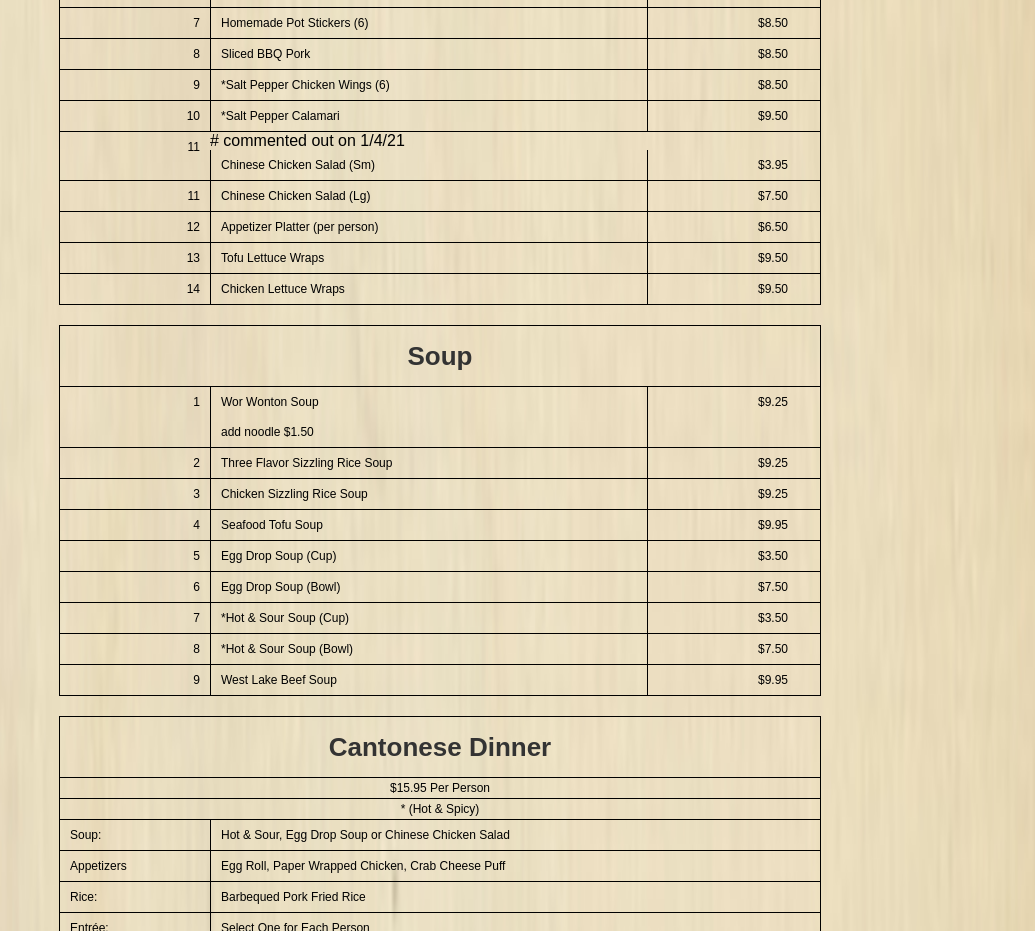
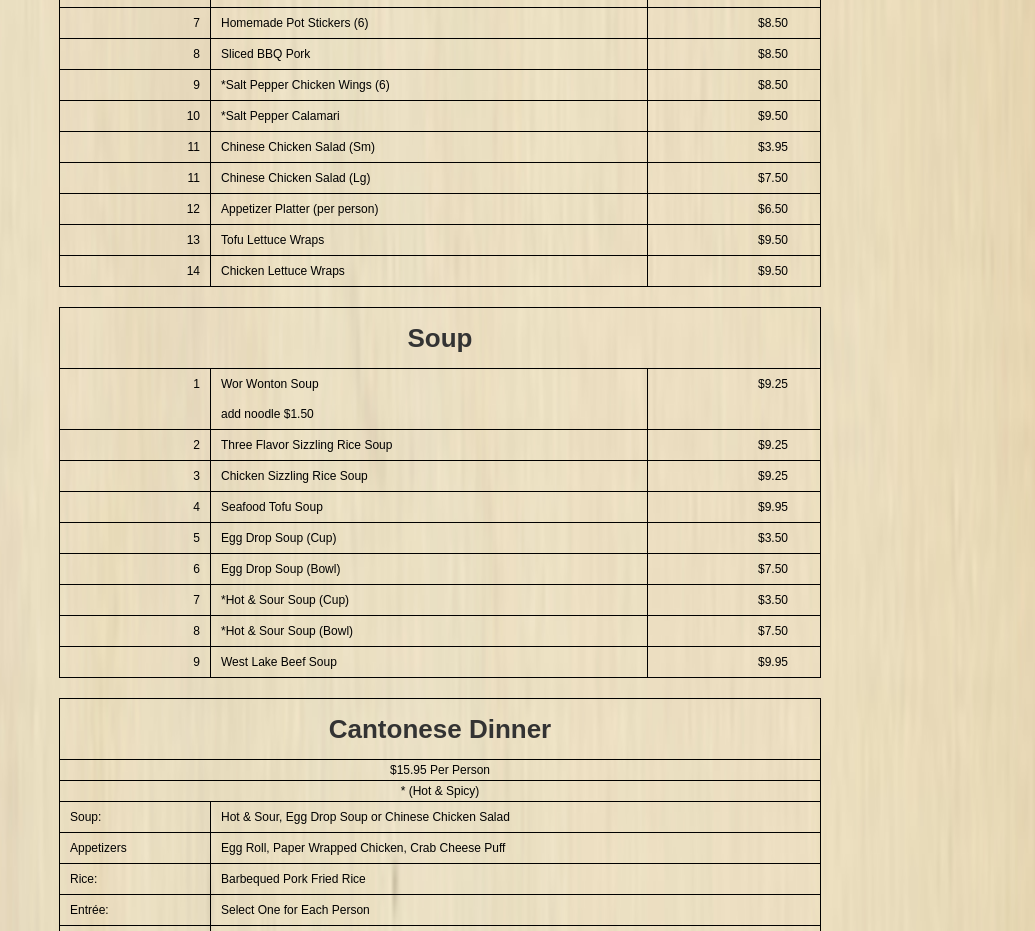
Before and after one commit to richardvan/website.silverchopsticksreno.com, a plain HTML site: page index.html in a window 1280 px wide. Shown: the part 2800-3731 px from the top of the page, without its empty margins (201-1236 px from the left). Drawn offline with Linux system fonts and the light colour scheme.

Commit message:
Add files via upload
fixed random comment

```diff
--- a/index.html
+++ b/index.html
@@ -274,7 +274,7 @@
 									<div class="menu_row_2"><p>*Salt Pepper Calamari</p></div>
 									<div class="menu_row_3"><p>$9.50</p></div>
 								</div>
-					 			<div class="menu_row"> # commented out on 1/4/21
+					 			<div class="menu_row">
 									<div class="menu_row_1"><p>11</p></div>
 									<div class="menu_row_2"><p>Chinese Chicken Salad (Sm)</p></div>
 									<div class="menu_row_3"><p>$3.95</p></div>
```
